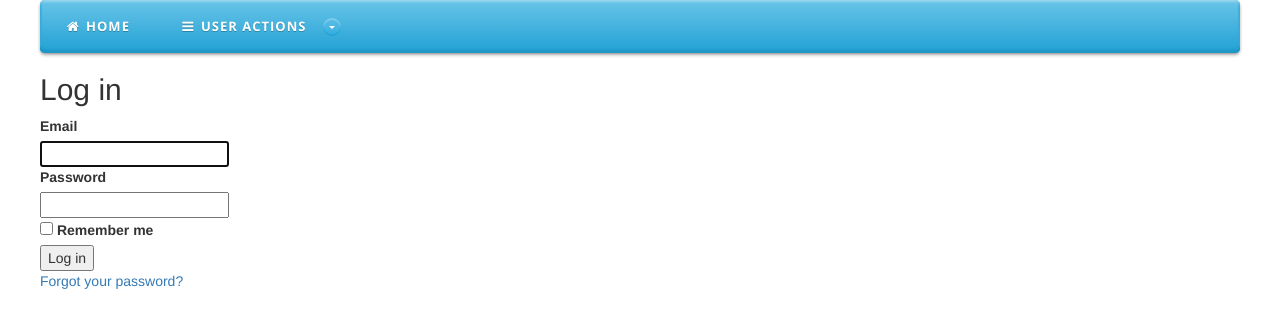
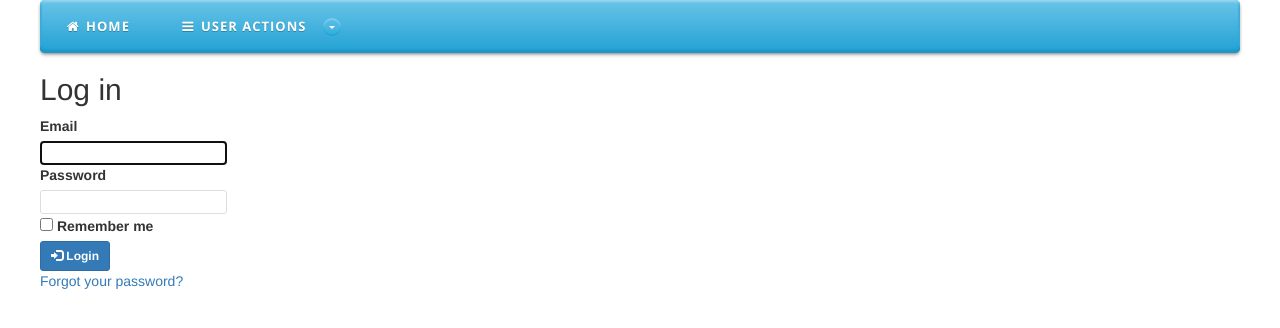
Before and after one commit to niranjanhiras/foster_care, a Rails app: page /users/sign_in in a window 1280 px wide. Shown: the top 328 px of the page. Run offline with Rails 7, Linux system fonts and the light colour scheme; style sheets or scripts are compiled from the project's sources; some libraries are stand-ins or nearby versions.

Commit message:
Change UI.

```diff
--- a/app/assets/javascripts/common_header.js
+++ b/app/assets/javascripts/common_header.js
@@ -1,7 +1,10 @@
-$(function() {
+header_ready = function() {
     $("#cssmenu").menumaker({
         title: "Menu",
         breakpoint: 768,
         format: "multitoggle"
     });
-  });
+  };
+
+$(document).ready(header_ready)
+$(document).on('page:load', header_ready)
--- a/app/assets/javascripts/facilities.js
+++ b/app/assets/javascripts/facilities.js
@@ -1,5 +1,5 @@
 /* Run on load */
-$(document).ready(function() {
+ready = function() {
   $('#facilities_table').DataTable( {
       columnDefs: [
         {
@@ -20,4 +20,8 @@ $(document).ready(function() {
   }); // data table
 
 
-});
+};
+
+// Turbo link has its own event
+$(document).ready(ready)
+$(document).on('page:load', ready)
--- a/app/views/devise/sessions/new.html.erb
+++ b/app/views/devise/sessions/new.html.erb
@@ -3,12 +3,12 @@
 <%= form_for(resource, as: resource_name, url: session_path(resource_name)) do |f| %>
   <div class="field">
     <%= f.label :email %><br />
-    <%= f.email_field :email, autofocus: true %>
+    <%= f.email_field :email, autofocus: true, class: 'text ui-widget-content ui-corner-all' %>
   </div>
 
   <div class="field">
     <%= f.label :password %><br />
-    <%= f.password_field :password, autocomplete: "off" %>
+    <%= f.password_field :password, autocomplete: "off", class: 'text ui-widget-content ui-corner-all' %>
   </div>
 
   <% if devise_mapping.rememberable? -%>
@@ -18,9 +18,11 @@
     </div>
   <% end -%>
 
-  <div class="actions">
-    <%= f.submit "Log in" %>
-  </div>
+
+  <button type="submit" id='btn_credit_card' class="btn btn-primary btn-sm">
+    <span class="glyphicon glyphicon-log-in" aria-hidden="true"></span>
+    <strong>Login</strong>
+  </button>
 <% end %>
 
 <%= render "users/shared/links" %>
--- a/app/views/users/show.erb
+++ b/app/views/users/show.erb
@@ -1,8 +1,8 @@
 <h3>My profile</h3>
 
 <% %w( first_name last_name email ).each do |attr|  %>
-  <div class='col-md-2'><strong><%= attr.humanize %>: </strong></div>
-  <input class='col-md-5' type="text" name="user[<%= attr %>]" id="user_<%= attr %>" value="<%= @user.send(attr) %>" class="text ui-widget-content ui-corner-all" >
+  <div class='col-sm-1'><strong><%= attr.humanize %>: </strong></div>
+  <input class='col-sm-2' type="text" name="user[<%= attr %>]" id="user_<%= attr %>" value="<%= @user.send(attr) %>" class="text ui-widget-content ui-corner-all" >
   <br/> <br/>
 <% end %>
 
@@ -19,5 +19,5 @@
 
 <h4><%= address_string %></h4>
 <% %w( street city state county_name zip telephone_number ).each do |attr|  %>
-  <div class='col-md-2'><strong><%= attr.humanize %>: </strong></div> <div class='col-md-4'><%= address.send(attr) %></div><br/>
+  <div class='col-sm-1'><strong><%= attr.humanize %>: </strong></div> <div class='col-sm-2'><%= address.send(attr) %></div><br/>
 <% end %>
```
Also changed, not shown: app/assets/images/caret.png (added), app/assets/images/menu.png (added).
